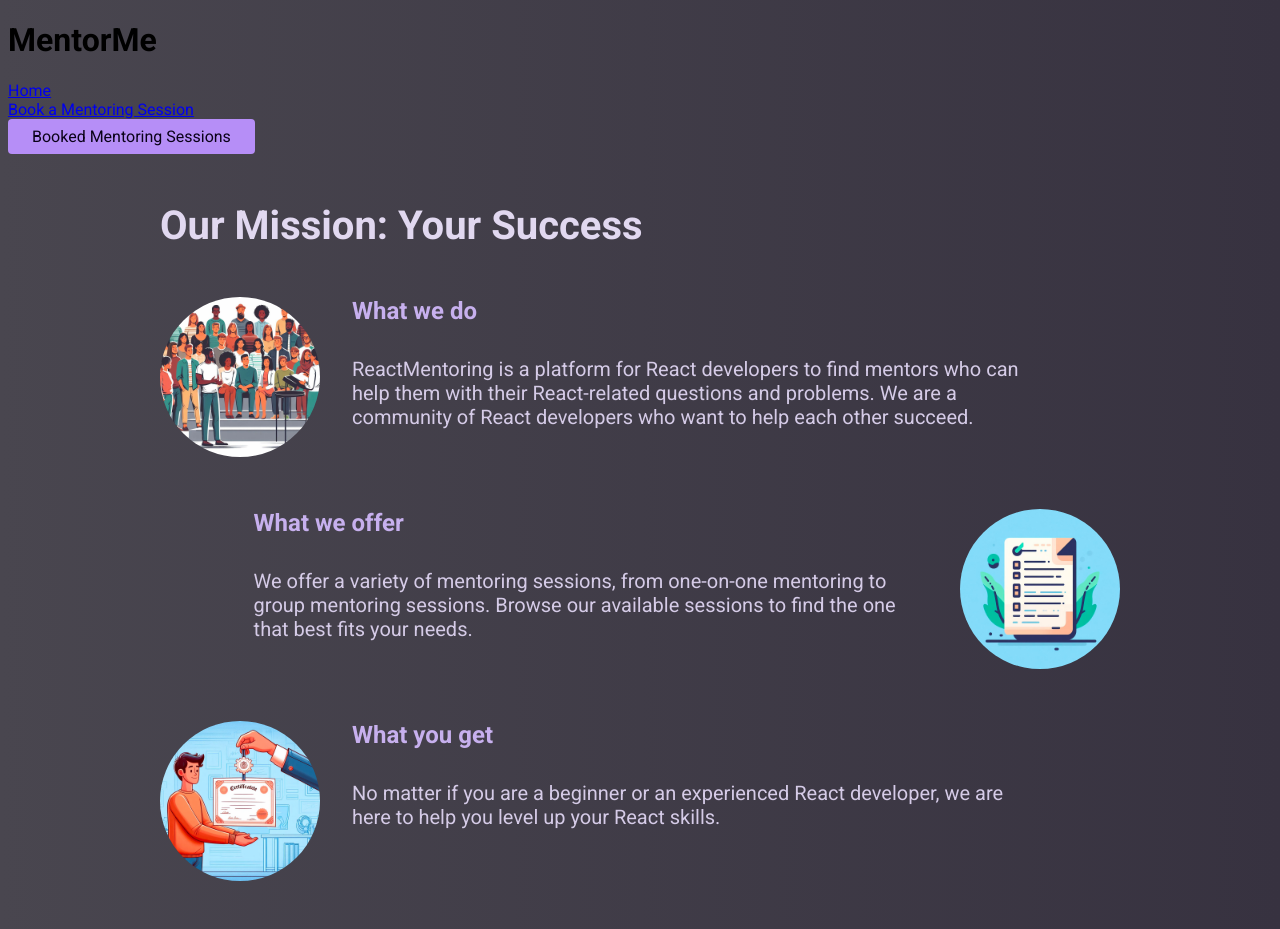
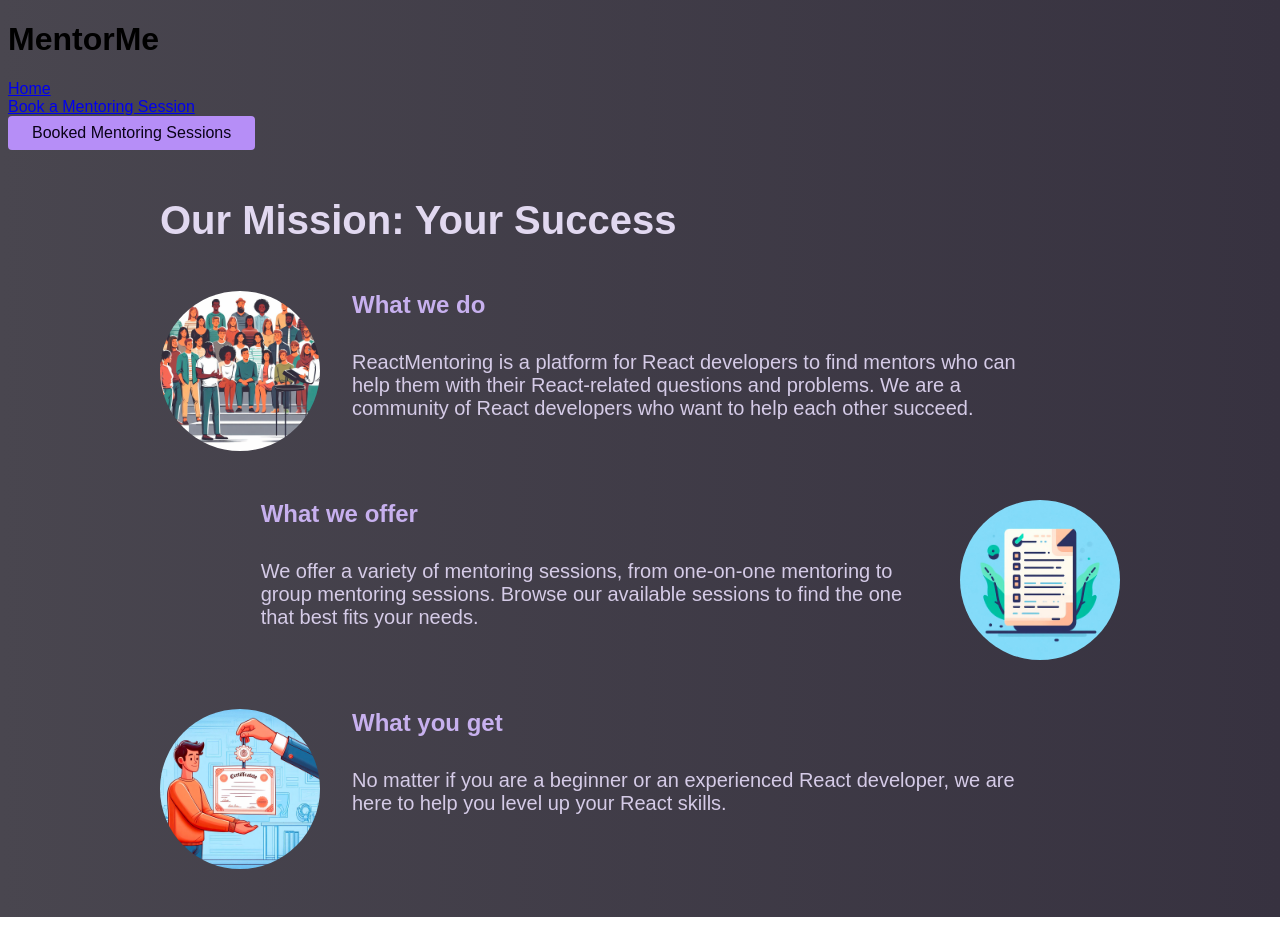
Before and after one commit to aasazali-seekasia/book-a-session-app, a React (Vite) app: page / in a window 1280 px wide. Built offline with nearby package versions, Linux system fonts and the light colour scheme.

Commit message:
feat: Change base font

```diff
--- a/src/index.css
+++ b/src/index.css
@@ -5,7 +5,7 @@
 }
 
 body {
-  font-family: 'Roboto', sans-serif;
+  font-family: 'SEEK Sans', sans-serif;
   background: linear-gradient(90deg, #49464f 0, #373240 100%);
 }
 
```
